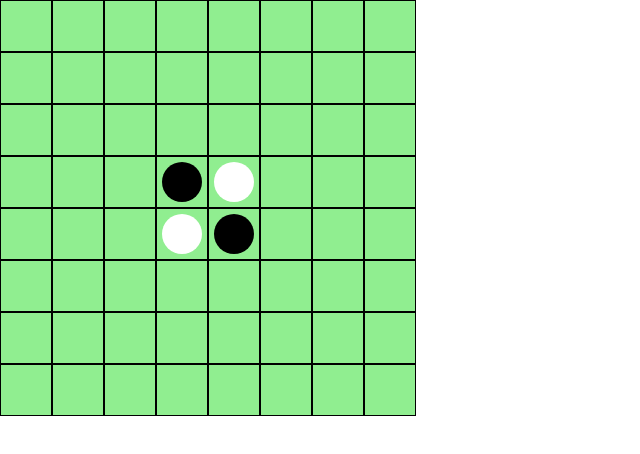
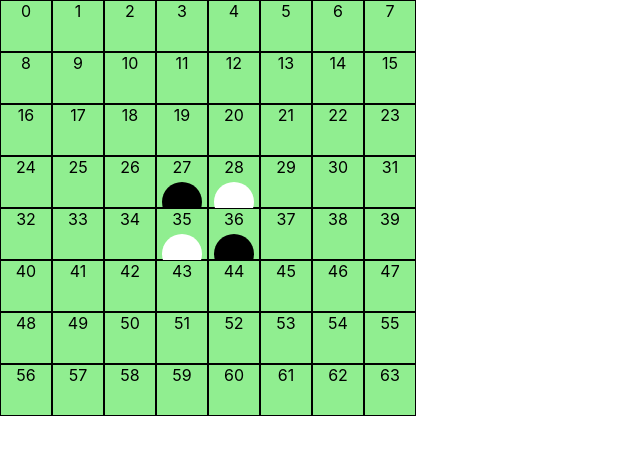
Before and after one commit to powerninja/othello-battle-app, a React (Create React App) app: page / in a window 1280 px wide. Shown: the top 454 px of the page, without its empty margins (0-640 px from the left). Built offline with nearby package versions, Linux system fonts and the light colour scheme.

Commit message:
マス目にindexを表示

```diff
--- a/src/App.tsx
+++ b/src/App.tsx
@@ -25,6 +25,7 @@ export const App = () => {
       <div key={index} className="cell" onClick={() => handleCellClick(index)}>
         {/* cellがnullでない場合、押下したマス目にclassNameを付与しコマを描写する */}
         {/* cellの値によってclassNameを動的に変更する */}
+        {index}
         {cell && <div className={`circle ${cell === 'black' ? 'black' : 'white'}`}></div>}
       </div>
     ));
@@ -44,7 +45,10 @@ export const App = () => {
     }
     //TODO: コマをひっくり返す処理
     //TODO: 置ける場所を制限する処理
+    //TODO: コマを置く順番を制御する
     //盤面を保存する
+    console.log(grid[index]);
+
     setGrid(newGrid);
   };
 
```
